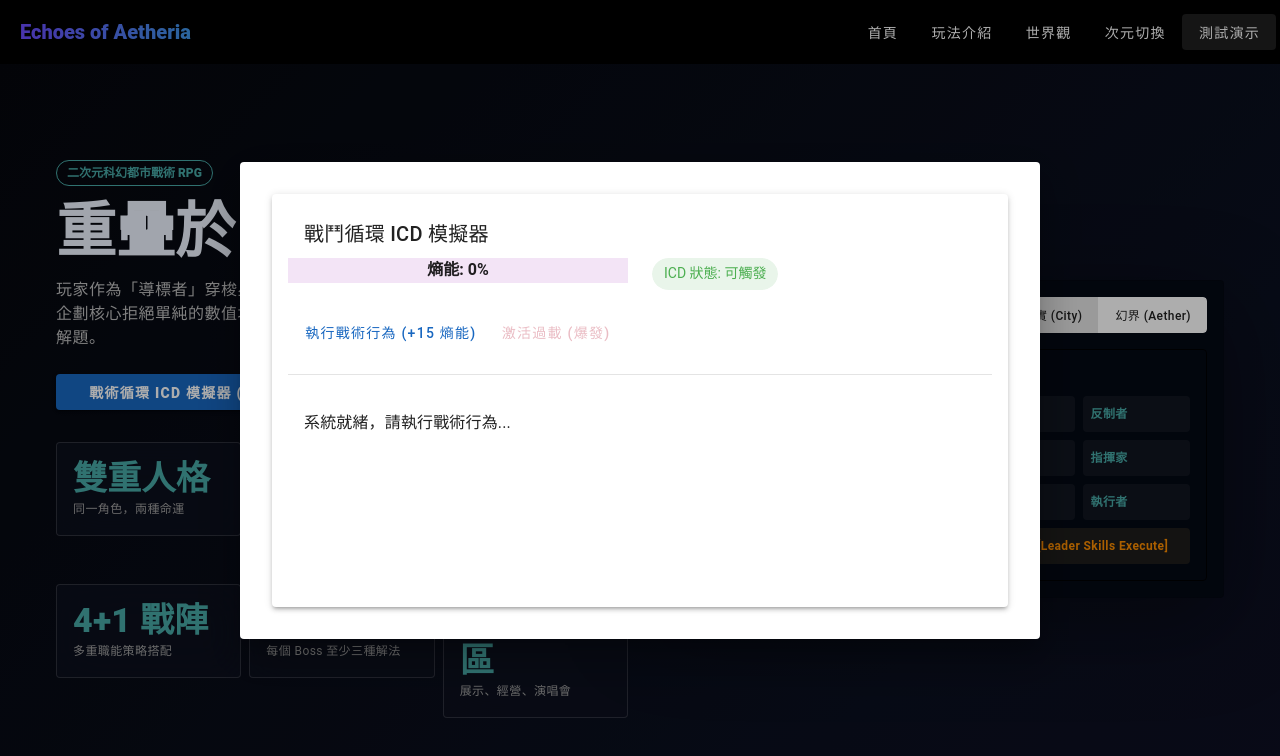
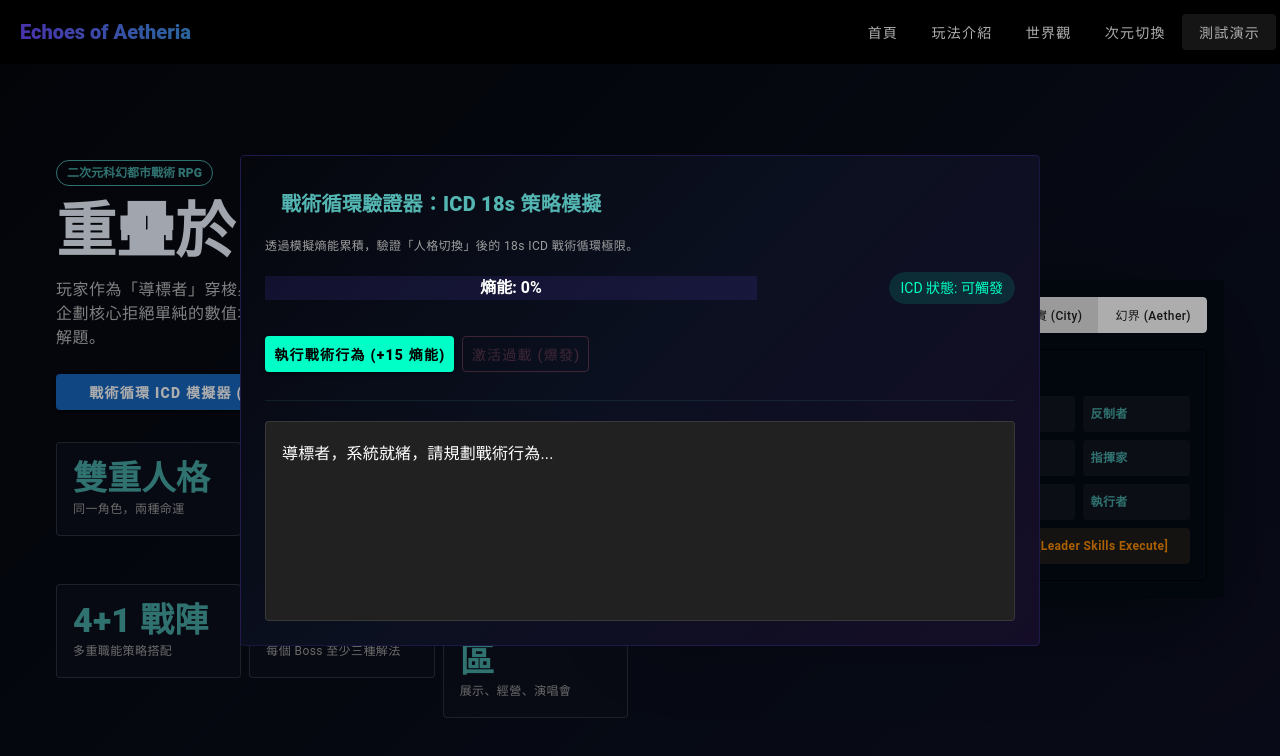
Before and after one commit to BaoYung-Peng/Echoes-of-Aetheria, a Vue app: page /gameplan in a window 1280 px wide. Both pictures are taken after a click on the button "戰術循環 ICD 模擬器 (PROTOTYPE)". Shown: the top 756 px of the page. Built offline with nearby package versions, Linux system fonts and the light colour scheme.

Commit message:
style: integrate simulation component into dark theme dialog.

```diff
--- a/src/views/Gameplan.vue
+++ b/src/views/Gameplan.vue
@@ -196,7 +196,7 @@ const solutions = [
     </v-main>
 
     <v-dialog v-model="isSimulatorOpen" max-width="800">
-      <v-card class="pa-4">
+      <v-card class="bg-transparent pa-0" elevation="0">
         <Simulation />
       </v-card>
     </v-dialog>
--- a/src/views/Simulation.vue
+++ b/src/views/Simulation.vue
@@ -4,7 +4,7 @@ import { ref, onMounted } from 'vue';
 const entropy = ref(0);
 const icd = ref(0);
 const isCollapsed = ref(false);
-const logs = ref<string[]>(['系統就緒，請執行戰術行為...']);
+const logs = ref<string[]>(['導標者，系統就緒，請規劃戰術行為...']);
 
 // 核心循環：每秒觸發
 const tick = () => {
@@ -24,48 +24,102 @@ const triggerAction = () => {
 
 const triggerOverload = () => {
   entropy.value = 0;
-  logs.value.unshift('!!! 激活過載模式：無視護盾，輸出爆發 !!!');
+  logs.value.unshift('!!! 激活過載模式：次元裂隙打開，輸出爆發 !!!');
   // 模擬懲罰
   isCollapsed.value = true;
-  setTimeout(() => { isCollapsed.value = false; logs.value.unshift('虛脫結束，恢復戰鬥'); }, 6000);
+  setTimeout(() => { isCollapsed.value = false; logs.value.unshift('虛脫結束，信念恢復，準備再次切換'); }, 6000);
 };
 
 onMounted(tick);
 </script>
 
 <template>
-  <v-container>
-    <v-card class="pa-4" elevation="3">
-      <v-card-title>戰鬥循環 ICD 模擬器</v-card-title>
+  <v-container class="pa-0">
+    <v-card
+      class="pa-6 tactical-card"
+      elevation="3"
+      theme="dark"
+      variant="flat"
+    >
+      <v-card-title class="text-h6 font-weight-black text-secondary mb-2">
+        戰術循環驗證器：ICD 18s 策略模擬
+      </v-card-title>
 
-      <v-row>
-        <v-col cols="12" md="6">
-          <v-progress-linear :model-value="entropy" height="25" color="purple" striped>
+      <p class="text-caption text-grey mb-4">
+        透過模擬熵能累積，驗證「人格切換」後的 18s ICD 戰術循環極限。
+      </p>
+
+      <v-row align="center">
+        <v-col cols="12" md="8">
+          <v-progress-linear
+            :model-value="entropy"
+            height="25"
+            color="#6B4CFF"
+            striped
+          >
             <template v-slot:default="{ value }">
               <strong>熵能: {{ Math.ceil(value) }}%</strong>
             </template>
           </v-progress-linear>
         </v-col>
-        <v-col cols="12" md="6">
-          <v-chip :color="icd > 0 ? 'grey' : 'success'">
+        <v-col cols="12" md="4" class="text-right">
+          <v-chip :color="icd > 0 ? 'grey' : '#00FFC6'" variant="tonal">
             ICD 狀態: {{ icd > 0 ? icd + 's 冷卻中' : '可觸發' }}
           </v-chip>
         </v-col>
       </v-row>
 
-      <v-card-actions class="mt-4">
-        <v-btn color="primary" @click="triggerAction" :disabled="isCollapsed">
+      <v-card-actions class="mt-6 px-0 d-flex gap-4">
+        <v-btn
+          color="#00FFC6"
+          @click="triggerAction"
+          :disabled="isCollapsed"
+          variant="elevated"
+          class="font-weight-black"
+        >
           執行戰術行為 (+15 熵能)
         </v-btn>
-        <v-btn color="error" @click="triggerOverload" :disabled="entropy < 100">
+
+        <v-btn
+          color="error"
+          @click="triggerOverload"
+          :disabled="entropy < 100"
+          variant="outlined"
+        >
           激活過載 (爆發)
         </v-btn>
       </v-card-actions>
 
-      <v-divider class="my-4"></v-divider>
-      <v-list height="200" style="overflow-y: auto;">
-        <v-list-item v-for="(log, i) in logs" :key="i" :title="log"></v-list-item>
+      <v-divider class="my-5" color="secondary"></v-divider>
+
+      <v-list
+        height="200"
+        style="overflow-y: auto; border-radius: 4px;"
+        :style="{ border: isCollapsed ? '2px solid rgba(255, 93, 143, 0.5)' : '1px solid rgba(255,255,255,0.1)' }"
+      >
+        <v-list-item
+          v-for="(log, i) in logs"
+          :key="i"
+          :title="log"
+          :class="{ 'log-overload': log.includes('過載'), 'log-collapsed': isCollapsed && i === logs.indexOf('虛脫結束') - 1 }"
+        >
+        </v-list-item>
       </v-list>
     </v-card>
   </v-container>
 </template>
+
+<style scoped>
+.tactical-card {
+  /* 使用你的 main-content-bg 顏色作為基礎，加上玻璃霧化 */
+  background: linear-gradient(135deg, #05070d 0%, #0b1020 46%, #150d27 100%) !important;
+  backdrop-filter: blur(10px);
+  border: 1px solid rgba(107, 76, 255, 0.2) !important;
+}
+
+/* 如果需要，這裡可以加上更細微的日誌文字樣式 */
+.log-overload {
+  color: #ff5d8f !important; /* 裂隙核心的紅粉色 */
+  font-weight: bold;
+}
+</style>
```
